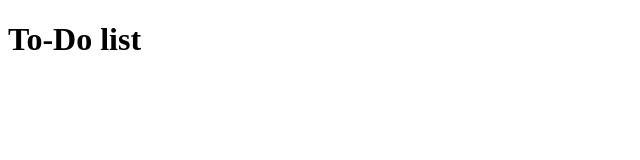
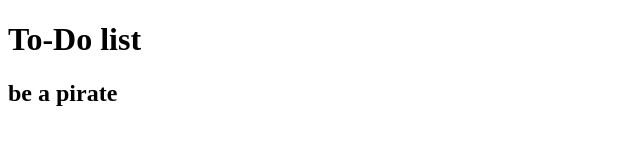
Before and after one commit to saiabhiramyelloju/code-together, a plain HTML site: page diablo.html in a window 1280 px wide. Shown: the whole page, without its empty margins (0-640 px from the left). Drawn offline with Linux system fonts and the light colour scheme.

Commit message:
Add subtitle 'be a pirate' to the To-Do list

```diff
--- a/diablo.html
+++ b/diablo.html
@@ -7,5 +7,6 @@
 </head>
 <body>
     <h1>To-Do list</h1>
+    <h2>be a pirate</h2>
 </body>
 </html>
```
